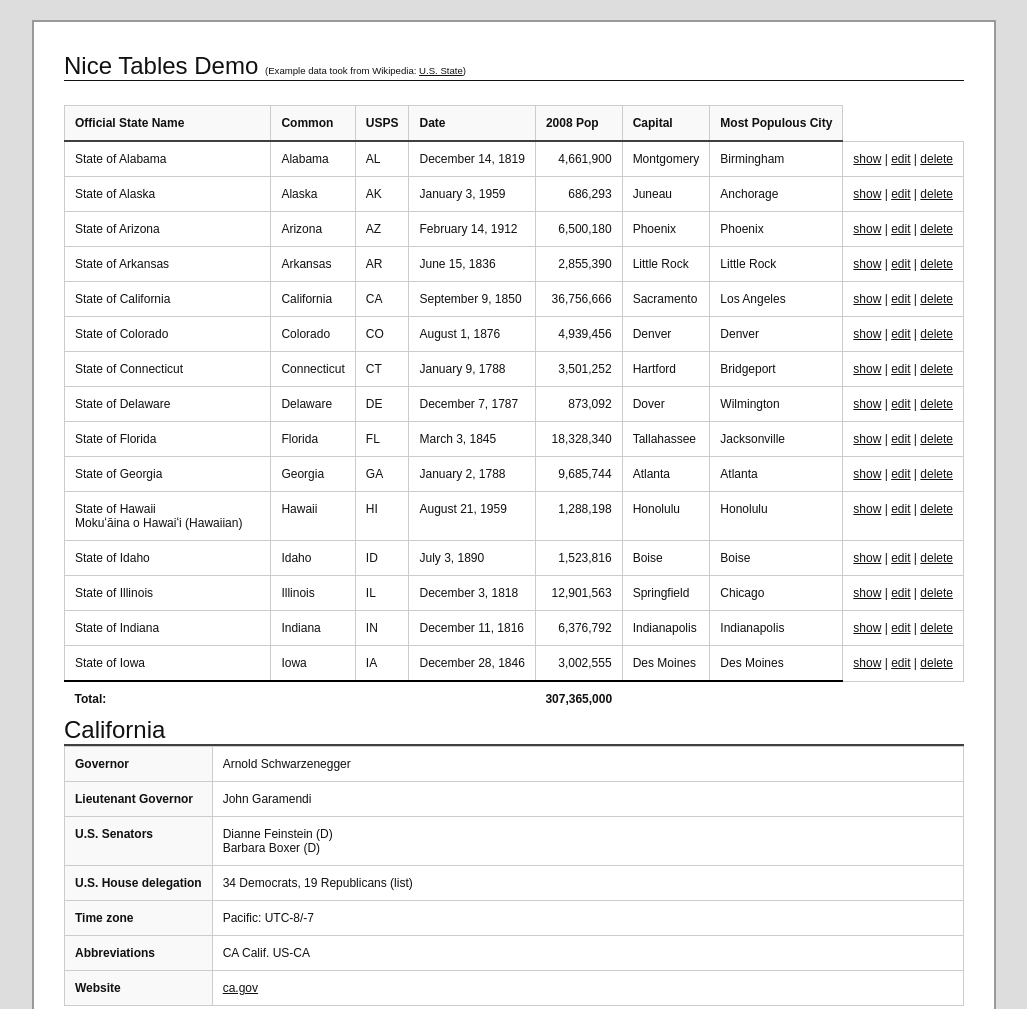
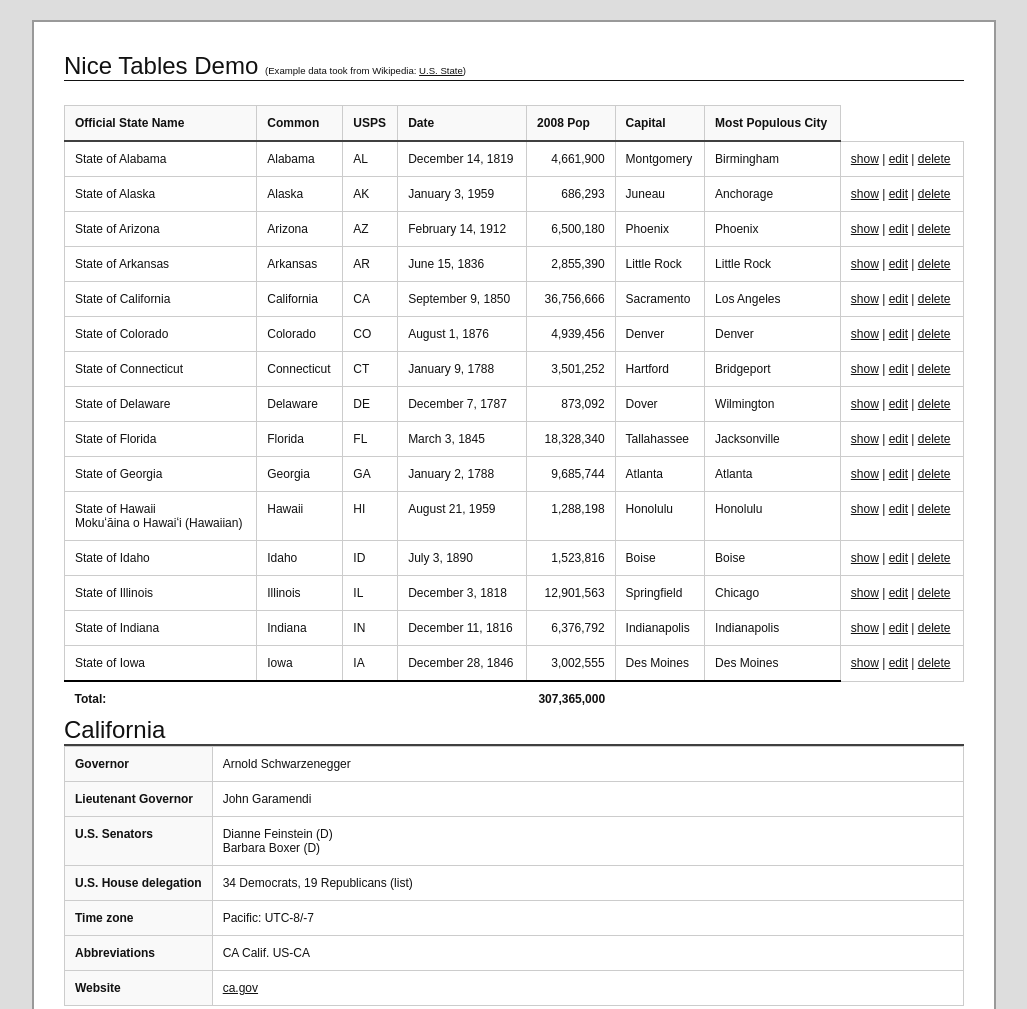
Before and after one commit to gr2m/nice-tables, a plain HTML site: page demo.html in a window 1280 px wide. Shown: the top 1009 px of the page, without its empty margins (126-1153 px from the left). Drawn offline with Linux system fonts and the light colour scheme.

Commit message:
slagging

```diff
--- a/demo.html
+++ b/demo.html
@@ -59,7 +59,7 @@
       </thead>
       <tbody>
         <tr>
-          <td class="main">State of Alabama</th>
+          <td>State of Alabama</th>
           <td>Alabama</td>
           <td>AL</td>
           <td>December 14, 1819</td>
@@ -73,7 +73,7 @@
           </td>
         </tr>
         <tr>
-          <td class="main">State of Alaska</th>
+          <td>State of Alaska</th>
           <td>Alaska</td>
           <td>AK</td>
           <td>January 3, 1959</td>
@@ -87,7 +87,7 @@
           </td>
         </tr>
         <tr>
-          <td class="main">State of Arizona</th>
+          <td>State of Arizona</th>
           <td>Arizona</td>
           <td>AZ</td>
           <td>February 14, 1912</td>
@@ -101,7 +101,7 @@
           </td>
         </tr>
         <tr>
-          <td class="main">State of Arkansas</th>
+          <td>State of Arkansas</th>
           <td>Arkansas</td>
           <td>AR</td>
           <td>June 15, 1836</td>
@@ -115,7 +115,7 @@
           </td>
         </tr>
         <tr>
-          <td class="main">State of California</th>
+          <td>State of California</th>
           <td>California</td>
           <td>CA</td>
           <td>September 9, 1850</td>
@@ -129,7 +129,7 @@
           </td>
         </tr>
         <tr>
-          <td class="main">State of Colorado</th>
+          <td>State of Colorado</th>
           <td>Colorado</td>
           <td>CO</td>
           <td>August 1, 1876</td>
@@ -143,7 +143,7 @@
           </td>
         </tr>
         <tr>
-          <td class="main">State of Connecticut</th>
+          <td>State of Connecticut</th>
           <td>Connecticut</td>
           <td>CT</td>
           <td>January 9, 1788</td>
@@ -157,7 +157,7 @@
           </td>
         </tr>
         <tr>
-          <td class="main">State of Delaware</th>
+          <td>State of Delaware</th>
           <td>Delaware</td>
           <td>DE</td>
           <td>December 7, 1787</td>
@@ -171,7 +171,7 @@
           </td>
         </tr>
         <tr>
-          <td class="main">State of Florida</th>
+          <td>State of Florida</th>
           <td>Florida</td>
           <td>FL</td>
           <td>March 3, 1845</td>
@@ -185,7 +185,7 @@
           </td>
         </tr>
         <tr>
-          <td class="main">State of Georgia</th>
+          <td>State of Georgia</th>
           <td>Georgia</td>
           <td>GA</td>
           <td>January 2, 1788</td>
```
